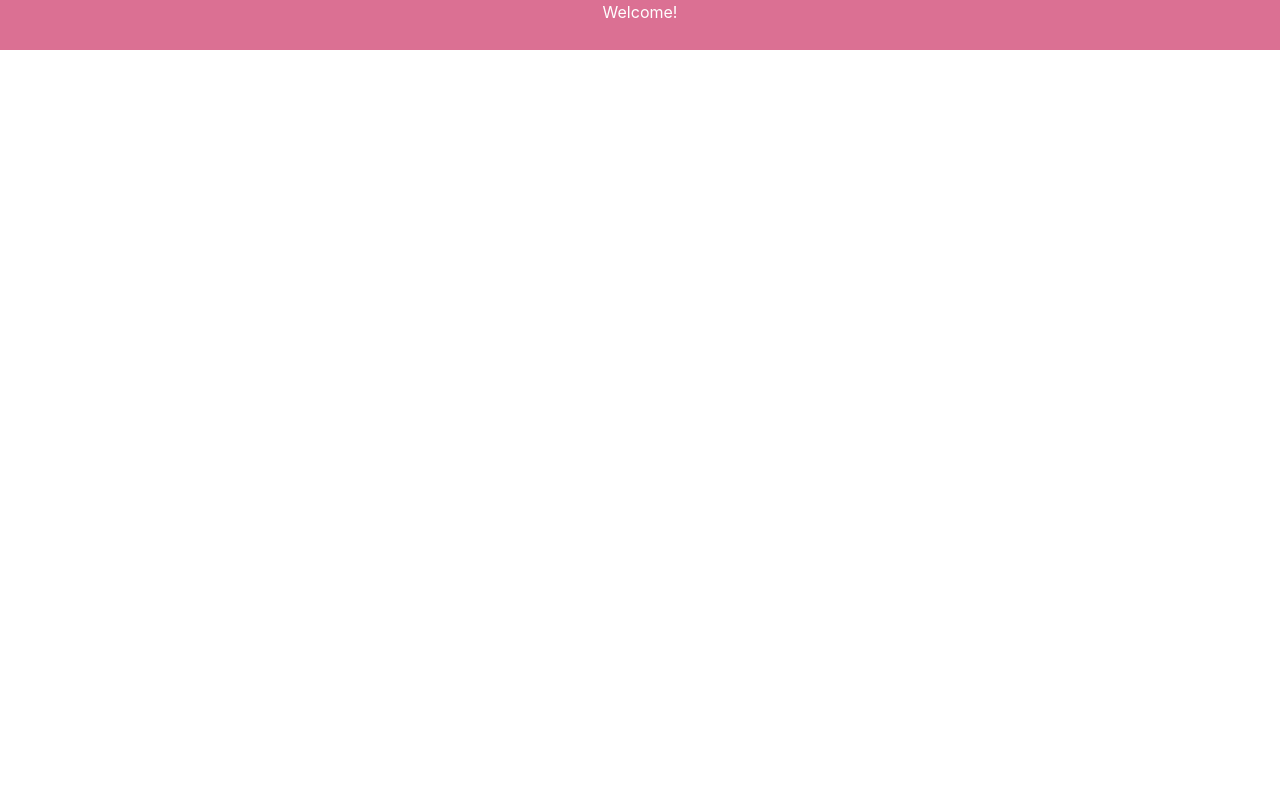
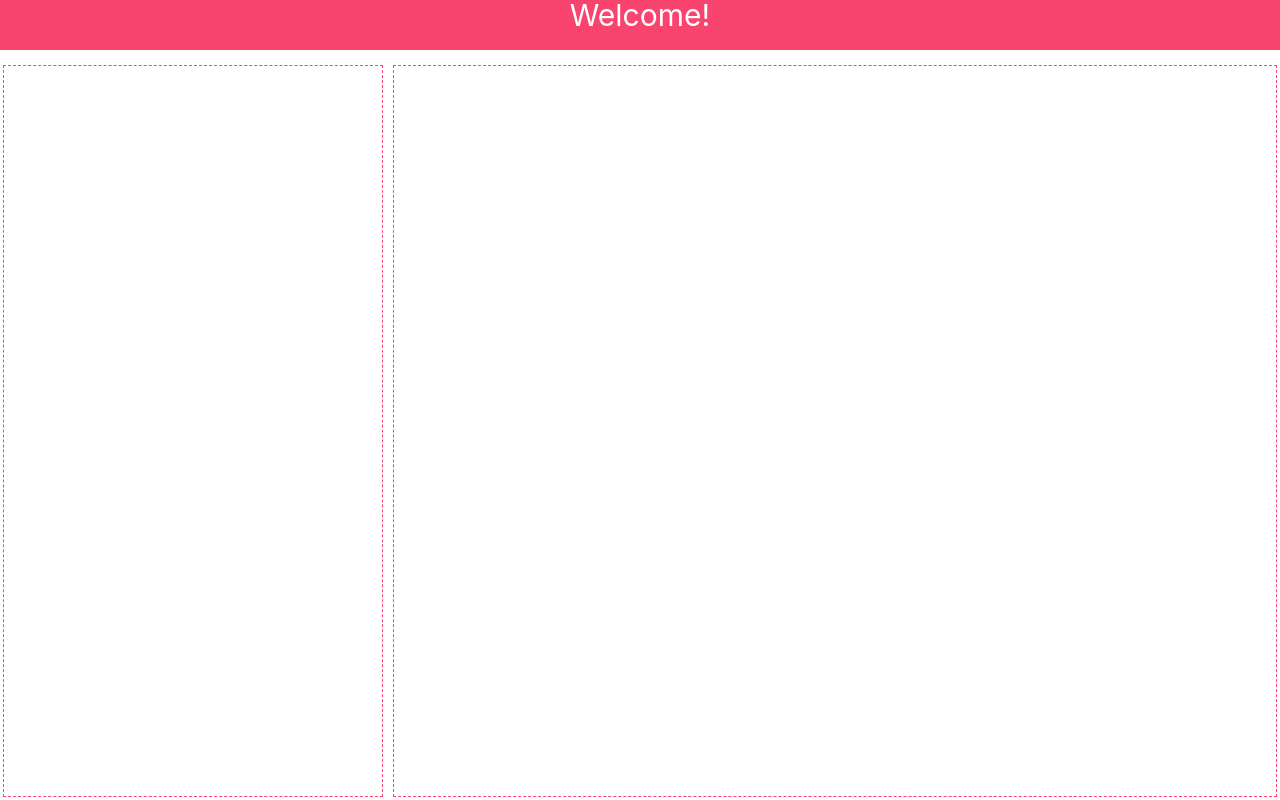
Before and after one commit to anhdang00/BpReactApp, a React (Vite) app: page / in a window 1280 px wide. Built offline with nearby package versions, Linux system fonts and the light colour scheme.

Commit message:
create sections

```diff
--- a/src/Lobby/index.jsx
+++ b/src/Lobby/index.jsx
@@ -5,7 +5,7 @@ export default function Lobby(){
     const navigate = useNavigate()
     return <div className="lobby-container">
         <nav>Welcome!</nav>
-        <div>
+        <div className="lobby-main">
             <div></div>
             <div></div>
         </div>
--- a/src/Lobby/styles.css
+++ b/src/Lobby/styles.css
@@ -1,10 +1,35 @@
 .lobby-container{
     display: flex;
     flex-direction: column;
+    height:100%;
+    gap: 12px;
 }
 
 .lobby-container > nav{
     height: 50px;
-    background-color: palevioletred;
+    background-color: rgb(248, 68, 110);
     color: white;
+    text-align: center;
+    font-size: 30px;
+    line-height: 30px;
 }
+
+.lobby-main{
+    flex: 1 1 auto;
+    display: flex;
+    gap: 12px;
+    padding: 4px;
+}
+
+.lobby-main > div{
+    border: 1px dashed rgb(248, 68, 110);
+    margin: -1px;
+}
+
+.lobby-main >div:nth-child(1){
+    flex:  1 1 30%;
+}
+
+.lobby-main >div:nth-child(2){
+    flex:  1 1 70%;
+}
```
